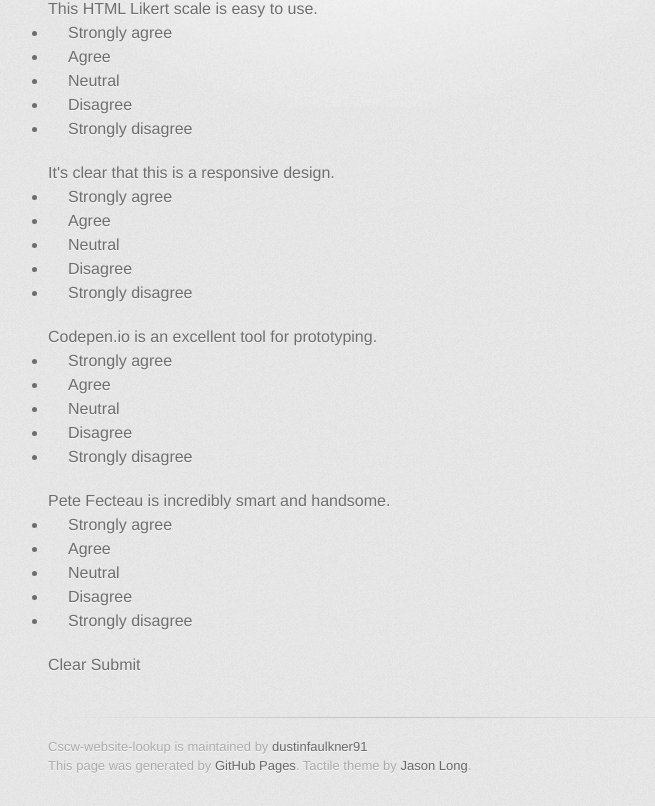
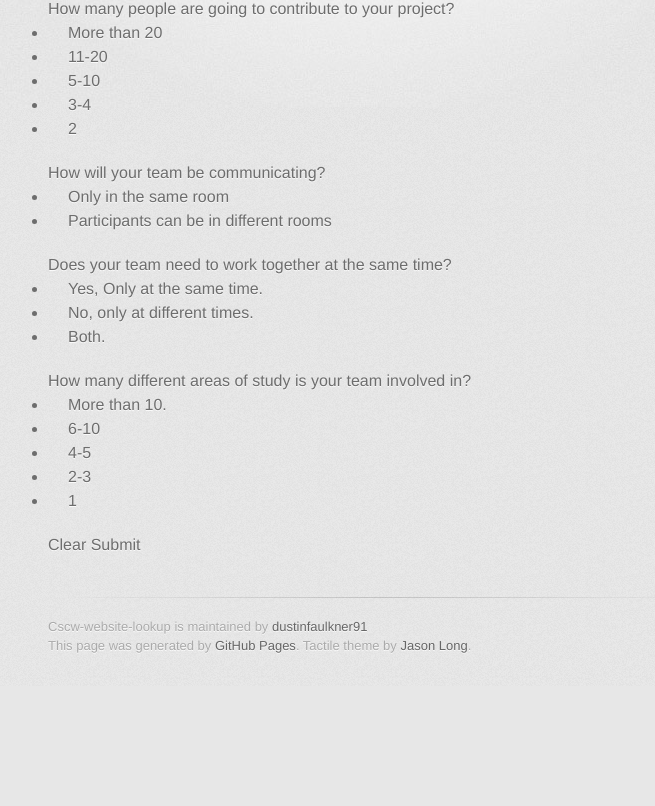
Before and after one commit to dustinfaulkner91/CSCW-Website-Lookup, a plain HTML site: page index.html in a window 1280 px wide. Shown: the part 466-1272 px from the top of the page, without its empty margins (282-937 px from the left). After the commit the page ends 1152 px from the top, so only its background shows below. Drawn offline with Linux system fonts and the light colour scheme; a web font is replaced by a local one.

Commit message:
Update index.html
Updated the Wording, still missing some options.

```diff
--- a/index.html
+++ b/index.html
@@ -39,97 +39,82 @@
   <h1>
 <a id="this-is-a-likert-scale-survey" class="anchor" href="#this-is-a-likert-scale-survey" aria-hidden="true"><span class="octicon octicon-link"></span></a>This is a Likert Scale survey</h1>
 
-    This HTML Likert scale is easy to use.
+    How many people are going to contribute to your project?
     <ul>
       <li>
 
-        Strongly agree
+        More than 20
       </li>
       <li>
 
-        Agree
+        11-20
       </li>
       <li>
 
-        Neutral
+        5-10
       </li>
       <li>
 
-        Disagree
+        3-4
       </li>
       <li>
 
-        Strongly disagree
+        2
       </li>
+
     </ul>
-    It's clear that this is a responsive design.
+    How will your team be communicating?
     <ul>
       <li>
 
-        Strongly agree
+        Only in the same room
       </li>
       <li>
 
-        Agree
+        Participants can be in different rooms
+      </li>
+
+    </ul>
+    Does your team need to work together at the same time?
+    <ul>
+      <li>
+
+        Yes, Only at the same time.
       </li>
       <li>
 
-        Neutral
+        No, only at different times.
       </li>
       <li>
 
-        Disagree
+        Both.
+      </li>
+
+    </ul>
+
+    How many different areas of study is your team involved in?
+    <ul>
+      <li>
+
+        More than 10.
       </li>
       <li>
 
-        Strongly disagree
-      </li>
-    </ul>
-    Codepen.io is an excellent tool for prototyping.
-    <ul>
-      <li>
-
-        Strongly agree
+        6-10
       </li>
       <li>
 
-        Agree
+        4-5
       </li>
       <li>
 
-        Neutral
+        2-3
       </li>
       <li>
 
-        Disagree
+        1
       </li>
-      <li>
 
-        Strongly disagree
-      </li>
-    </ul>
-    Pete Fecteau is incredibly smart and handsome.
-    <ul>
-      <li>
-
-        Strongly agree
-      </li>
-      <li>
-
-        Agree
-      </li>
-      <li>
-
-        Neutral
-      </li>
-      <li>
-
-        Disagree
-      </li>
-      <li>
-
-        Strongly disagree
-      </li>
     </ul>
     <div>
       Clear
```
